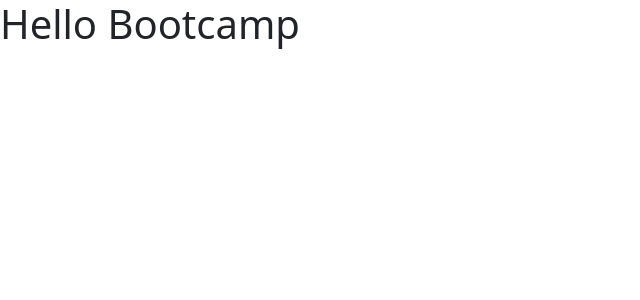
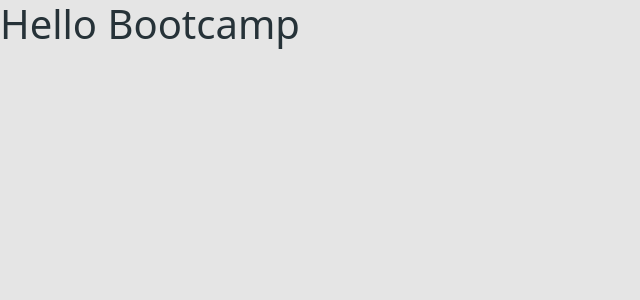
Before and after one commit to JS-Nascimento/js_catalog, a React (Create React App) app: page / in a window 1280 px wide. Shown: the top 300 px of the page, without its empty margins (0-640 px from the left). Built offline with nearby package versions, Linux system fonts and the light colour scheme.

Commit message:
theme customization

```diff
--- a/package.json
+++ b/package.json
@@ -11,6 +11,7 @@
     "@types/react": "^18.0.25",
     "@types/react-dom": "^18.0.9",
     "bootstrap": "^5.2.3",
+    "node-sass": "^7.0.3",
     "react": "^18.2.0",
     "react-bootstrap": "^2.6.0",
     "react-dom": "^18.2.0",
--- a/src/App.tsx
+++ b/src/App.tsx
@@ -1,5 +1,5 @@
 
-
+import './assets/styles/custom.scss'
 import './App.css';
 
 function App() {
--- /dev/null
+++ b/src/assets/styles/custom.scss
@@ -0,0 +1,8 @@
+$theme-colors: (
+    'primary': #407bff,
+);
+
+$body-bg : #e5e5e5;
+$body-color : #263238;
+
+@import 'bootstrap/scss/bootstrap.scss';
--- a/src/index.tsx
+++ b/src/index.tsx
@@ -1,7 +1,6 @@
 import React from 'react';
 import ReactDOM from 'react-dom/client';
-import 'react-bootstrap/dist/react-bootstrap'
-import 'bootstrap/dist/css/bootstrap.css'
+
 import App from './App';
 
 
```
Also changed, not shown: 1 other file (tests, documents, lock files or other folders).
